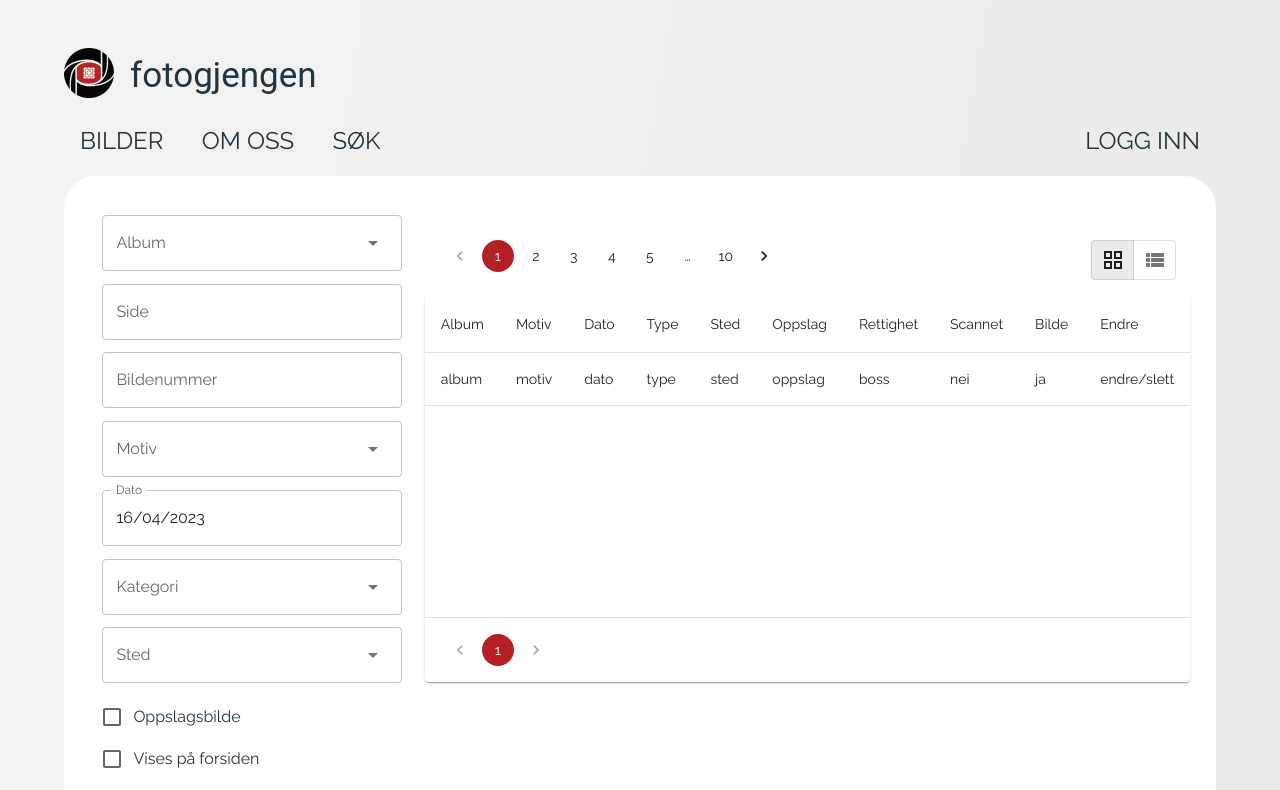
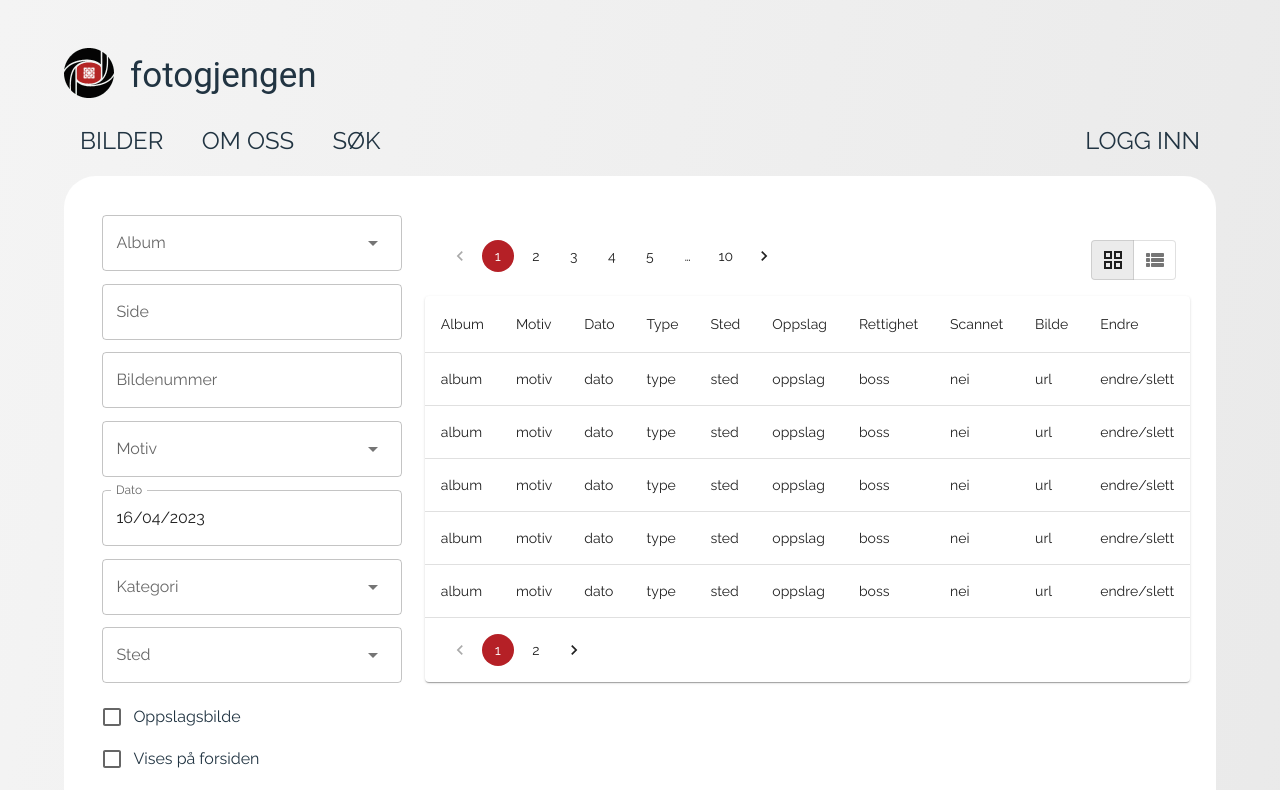
Before and after one commit to Fotogjengen/hilfling-frontend-extern, a React (Create React App) app: page /intern/sok in a window 1280 px wide. Shown: the top 790 px of the page. Built offline with nearby package versions, Linux system fonts and the light colour scheme.

Commit message:
fikset row, column issue

```diff
--- a/src/views/Intern/InternSearch/CustomTable.tsx
+++ b/src/views/Intern/InternSearch/CustomTable.tsx
@@ -26,6 +26,7 @@ const rowsPerPageOptions = [5, 10, 25];
 
 const rows = [
   {
+    id: 1,
     album: "album",
     motiv: "motiv",
     dato: "dato",
@@ -34,7 +35,72 @@ const rows = [
     oppslag: "oppslag",
     rettighet: "boss",
     scannet: "nei",
-    bilde: "ja",
+    bilde: "url",
+    endre: "endre/slett",
+  },
+  {
+    id: 2,
+    album: "album",
+    motiv: "motiv",
+    dato: "dato",
+    type: "type",
+    sted: "sted",
+    oppslag: "oppslag",
+    rettighet: "boss",
+    scannet: "nei",
+    bilde: "url",
+    endre: "endre/slett",
+  },
+  {
+    id: 3,
+    album: "album",
+    motiv: "motiv",
+    dato: "dato",
+    type: "type",
+    sted: "sted",
+    oppslag: "oppslag",
+    rettighet: "boss",
+    scannet: "nei",
+    bilde: "url",
+    endre: "endre/slett",
+  },
+  {
+    id: 4,
+    album: "album",
+    motiv: "motiv",
+    dato: "dato",
+    type: "type",
+    sted: "sted",
+    oppslag: "oppslag",
+    rettighet: "boss",
+    scannet: "nei",
+    bilde: "url",
+    endre: "endre/slett",
+  },
+  {
+    id: 5,
+    album: "album",
+    motiv: "motiv",
+    dato: "dato",
+    type: "type",
+    sted: "sted",
+    oppslag: "oppslag",
+    rettighet: "boss",
+    scannet: "nei",
+    bilde: "url",
+    endre: "endre/slett",
+  },
+  {
+    id: 6,
+    album: "album",
+    motiv: "motiv",
+    dato: "dato",
+    type: "type",
+    sted: "sted",
+    oppslag: "oppslag",
+    rettighet: "boss",
+    scannet: "nei",
+    bilde: "url",
     endre: "endre/slett",
   },
   // ... more rows
@@ -67,7 +133,9 @@ const CustomTable = () => {
               .map((row) => (
                 <TableRow key={row.id}>
                   {columns.map((column) => (
-                    <TableCell key={column.id}>{row[column.id]}</TableCell>
+                    <TableCell key={column.id}>
+                      {row[column.id as keyof typeof row]}
+                    </TableCell>
                   ))}
                 </TableRow>
               ))}
--- a/src/views/Intern/InternSearch/InternSearchView.tsx
+++ b/src/views/Intern/InternSearch/InternSearchView.tsx
@@ -3,7 +3,6 @@ import styles from "./InternSearch.module.css";
 import InternSearchInput from "./InternSearchInput";
 import { Grid, Pagination } from "@mui/material";
 import ToggleComponent from "./ToggleComponent";
-import InternSearchGrid from "./InternSearchGrid";
 import CustomDataGrid from "./CustomTable";
 
 const InternSearchView = () => {
```
Also changed, not shown: src/views/Intern/InternSearch/InternSearchGrid.tsx (deleted, +0 -130 lines).
